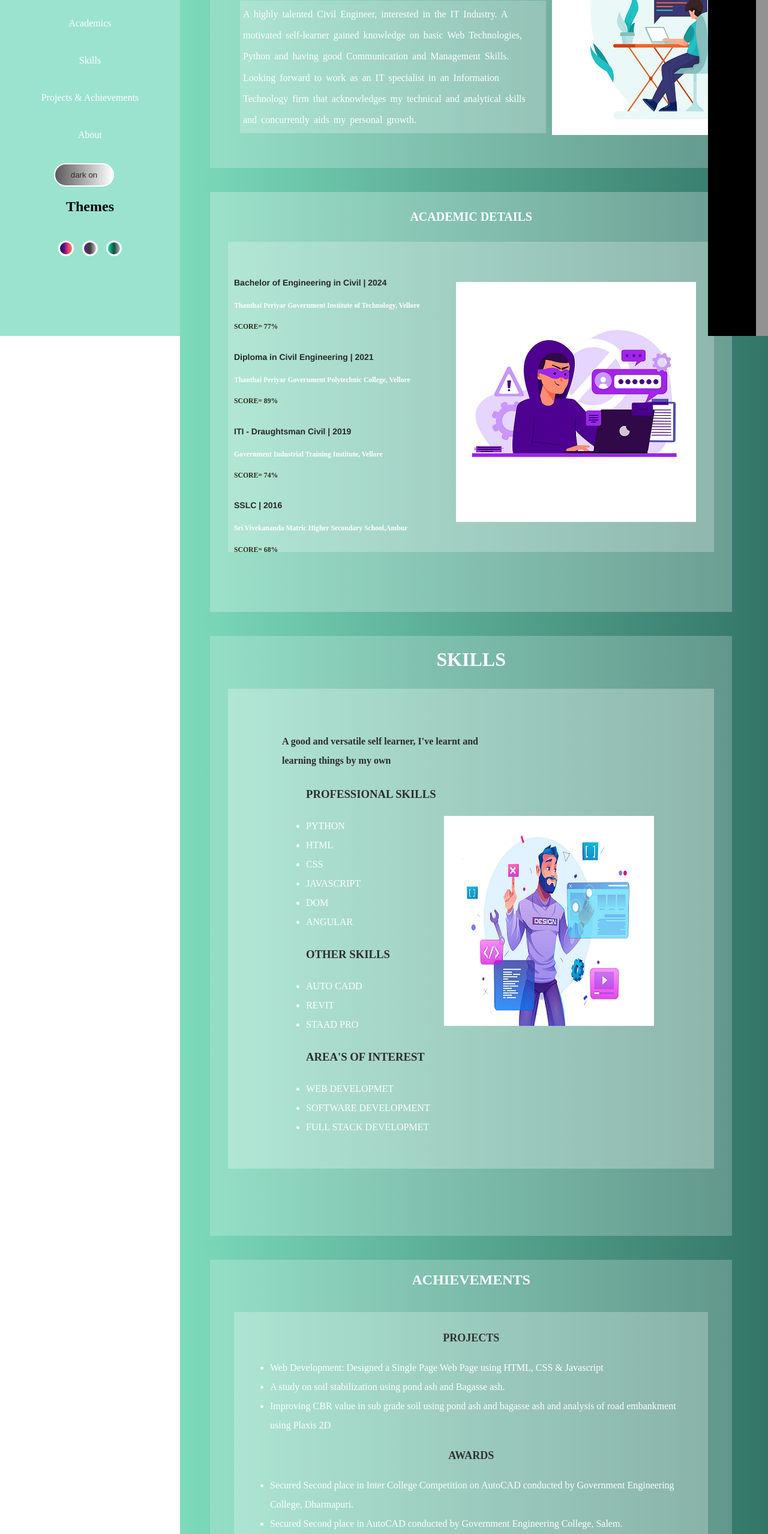
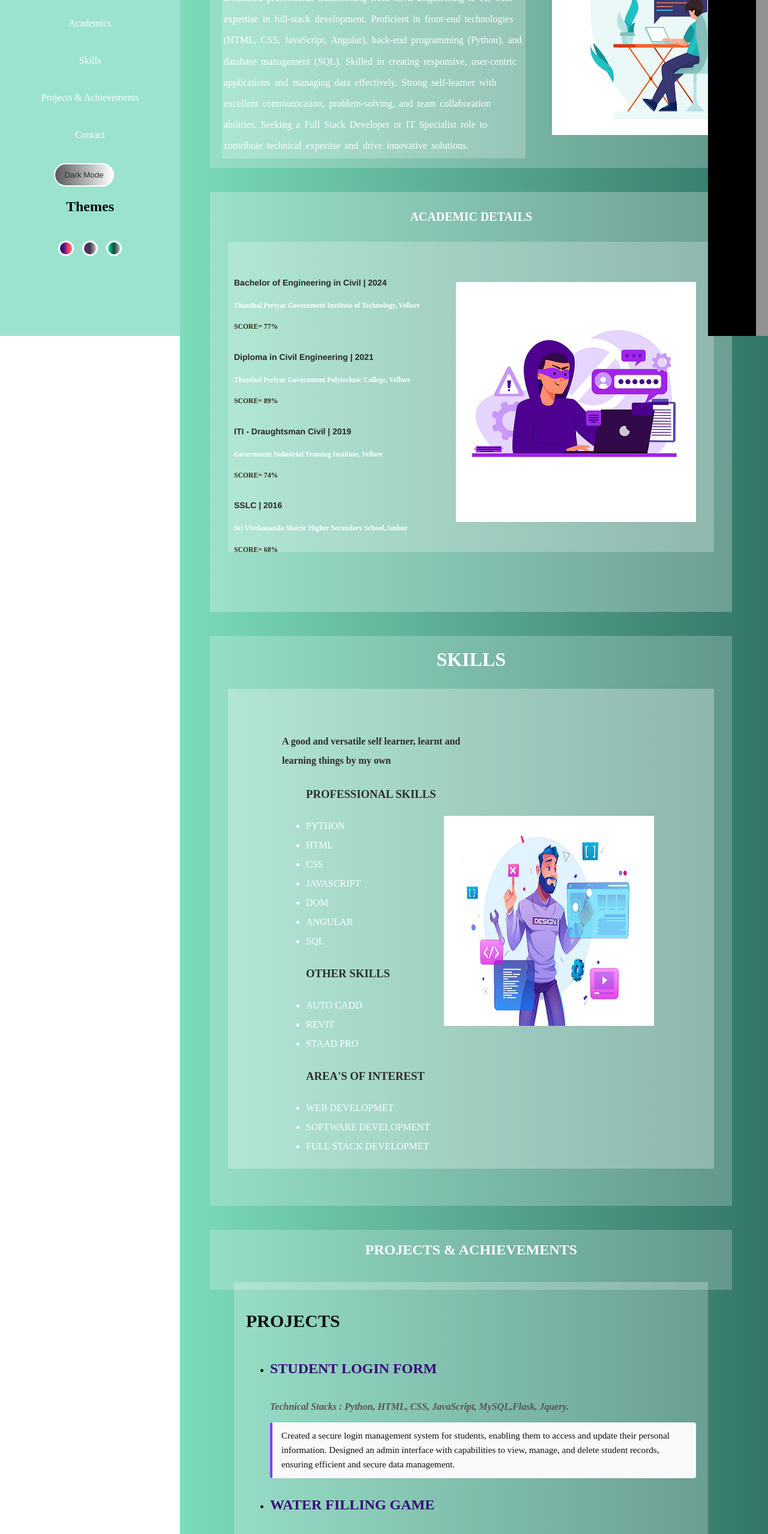
Before and after one commit to Yashvanth-B/DynamicResumeWebsite, a plain HTML site: page index.html in a window 1280 px wide. Shown: the part 240-2797 px from the top of the page at 60% size. Drawn offline with Linux system fonts and the light colour scheme.

Commit message:
ProjectUpdates

```diff
--- a/index.css
+++ b/index.css
@@ -70,7 +70,8 @@ body {
 
 #redbg {
   background-image: linear-gradient(
-    to right,rgb(24, 1, 97),
+    to right,
+    rgb(24, 1, 97),
     rgb(79, 23, 135),
     rgb(235, 54, 120),
     rgb(251, 119, 60)
@@ -103,7 +104,7 @@ rgb(251, 119, 60)
 /*-------------------------------------------------------------------------------nav bar----------------------------------------------------------*/
 @media (max-width: 500px) {
   #side {
-    display:block;
+    display: block;
     position: fixed;
     margin: 0px;
     width: 500px;
@@ -117,7 +118,6 @@ rgb(251, 119, 60)
     padding: 0px;
     margin: 10px 0px 0px 15px;
     text-align: left;
-
   }
   #namee a {
     display: inline-block;
@@ -127,24 +127,21 @@ rgb(251, 119, 60)
     padding: 0px;
     margin: 0px 0px 0px 20px;
     text-align: left;
-
   }
   #list {
     width: 500px;
     position: fixed;
-    top:70px;
+    top: 70px;
     left: 0px;
     text-decoration: none;
     margin: 0px;
     padding: 0px 0px 0px 0px;
     text-align: left;
-
   }
 
   #list li {
     display: inline;
     margin: 0px 10px 0px 12px;
-
   }
 
   #list li a {
@@ -154,7 +151,6 @@ rgb(251, 119, 60)
     margin: 0px;
     padding: 0px;
     background-color: transparent;
-
   }
   #list li a:hover {
     text-decoration: none;
@@ -170,7 +166,6 @@ rgb(251, 119, 60)
     top: 20px;
     right: 20px;
     padding: 2px 3px;
-
   }
   #theme {
     display: none;
@@ -183,7 +178,11 @@ rgb(251, 119, 60)
   display: inline-block;
   width: 80%;
   height: 100%;
-  background-image: linear-gradient(to right,rgb(124, 219, 187), rgb(48, 113, 100));
+  background-image: linear-gradient(
+    to right,
+    rgb(124, 219, 187),
+    rgb(48, 113, 100)
+  );
 }
 .m {
   display: inline-block;
@@ -203,10 +202,10 @@ rgb(251, 119, 60)
   color: rgb(192, 68, 68);
 }
 #home p {
-  margin: 30px 50px;
+  margin: 5px 20px;
   background-color: rgba(255, 255, 255, 0.23);
   display: inline-block;
-  padding: 5px;
+  padding: 3px;
   color: white;
   width: 500px;
   line-height: 2.2;
@@ -262,7 +261,7 @@ rgb(251, 119, 60)
 }
 /*-----------------------------------------------------------------------------------------------------------*/
 #skills {
-  height: 1000px;
+  height: 950px;
   display: inline-block;
   color: white;
 }
@@ -299,25 +298,60 @@ rgb(251, 119, 60)
 }
 /*-------------------------------------------------------------------------------------------------------------------------------------------*/
 #project {
-  height: 600px;
+  height: 100px;
   color: white;
   text-align: center;
 }
-#project h1 {
-  text-align: center;
-  color: rgb(49, 49, 49);
-  font-size: 18px;
+.ProjectHeader {
+  text-align: left;
+  color: rgb(15, 16, 19);
+  font-size: 30px;
 }
 #ap {
-  color: white;
+  color: rgb(14, 14, 14);
   line-height: 2;
   text-align: left;
   margin: 40px;
   background-color: rgba(255, 255, 255, 0.238);
   padding: 10px 20px;
 }
+
+.ProjectTitle {
+  color: #39087a;
+  font-size: 1.5em;
+  margin-top: 20px;
+}
+
+.ProjectTechStacks {
+  color: #555;
+  font-size: 1em;
+  margin: 5px 0;
+  font-style: italic;
+}
+
+.ProjectSummary {
+  font-size: 0.95em;
+  line-height: 1.6;
+  background: #f9f9f9;
+  padding: 10px 15px;
+  border-left: 4px solid #8b3bf3;
+  border-radius: 4px;
+  margin: 10px 0;
+}
+
+.ProjectLink a {
+  color: #007bff;
+  text-decoration: none;
+  font-weight: bold;
+}
+
+.ProjectLink a:hover {
+  text-decoration: underline;
+}
+
 /*-----------------------------------------------------------------------------------------------------------------------------------*/
 #about {
+  margin-top: 50px;
   text-align: center;
   height: 200px;
 }
@@ -372,10 +406,8 @@ rgb(251, 119, 60)
   background-color: rgb(160, 196, 189);
 }
 /*-----------------------------------------------------------------------------------------------------------*/
-@media (max-width: 500px)
-{
-#hd
-  {
+@media (max-width: 500px) {
+  #hd {
     display: none;
   }
   #mainscreen {
@@ -383,7 +415,11 @@ rgb(251, 119, 60)
     display: inline-block;
     width: 500px;
     height: 100%;
-  background-image: linear-gradient(to right,rgb(124, 219, 187), rgb(48, 113, 100));
+    background-image: linear-gradient(
+      to right,
+      rgb(124, 219, 187),
+      rgb(48, 113, 100)
+    );
   }
   .m {
     display: inline-block;
@@ -394,7 +430,7 @@ rgb(251, 119, 60)
     margin: 10px 50px;
   }
   #home p {
-  margin:10px 20px;
+    margin: 10px 20px;
     background-color: rgba(255, 255, 255, 0.23);
     display: inline-block;
     padding: 10px;
@@ -404,7 +440,7 @@ rgb(251, 119, 60)
     word-spacing: 3px;
   }
   #img1 {
-  position:relative;
+    position: relative;
     top: 0px;
     left: 70px;
     width: 250px;
@@ -417,7 +453,6 @@ rgb(251, 119, 60)
   }
   #edu_image {
     display: none;
-
   }
   #edu_content {
     display: inline-block;
@@ -426,7 +461,7 @@ display: none;
     padding: 0px 5px;
     line-height: 3;
     font-size: 10px;
-  margin: 10px 20px ;
+    margin: 10px 20px;
   }
   #skills {
     height: 850px;
@@ -444,7 +479,7 @@ display: none;
     line-height: 2;
     text-align: left;
     padding: 20px;
-  margin:0px;
+    margin: 0px;
   }
   #skills_image {
     display: inline-block;
@@ -452,7 +487,6 @@ display: none;
     top: 0px;
     left: 0px;
     display: none;
-
   }
   #sk {
     background-color: rgba(255, 255, 255, 0.273);
@@ -493,56 +527,4 @@ display: none;
     font-size: 10px;
     margin-top: 30px;
   }
-
-
-
-
-
-
-
-
-
-
-
-
-
-
-
-
-
-
-
-
-
-
-
-
-
-
-
-
-
-
-
-
-
-
-
-
-
-
-
-
-
-
-
-
-
-
-
-
-
-
-
-
 }
--- a/index.html
+++ b/index.html
@@ -9,21 +9,33 @@
     <header id="side">
       <nav id="namee">
         <h1>Yashvanth B</h1>
-        <a href="mailto:yashvanth.babu05@gmail.com"> yashvanth.babu05@gmail.com</a>
+        <a href="mailto:yashvanth.babu05@gmail.com">
+          yashvanth.babu05@gmail.com</a
+        >
       </nav>
       <ul id="list">
-        <li><a href="#home" onclick="callhome()" id="homeid"> Home </a></li>
+        <li>
+          <a href="#home" onclick="callhome()" id="homeid">
+            Profile Summmary
+          </a>
+        </li>
         <li><a href="#edu" onclick="callaca()" id="acaid"> Academics </a></li>
-        <li><a href="#skills" onclick="callskills()" id="skillid">Skills </a></li>
-        <li><a href="#project" onclick="callproject()" id="proid"> Projects & Achievements </a></li>
-        <li><a href="#about" onclick="callabout()" id="aboutid"> About </a></li>
+        <li>
+          <a href="#skills" onclick="callskills()" id="skillid">Skills </a>
+        </li>
+        <li>
+          <a href="#project" onclick="callproject()" id="proid">
+            Projects & Achievements
+          </a>
+        </li>
+        <li><a href="#about" onclick="callabout()" id="aboutid"> Contact </a></li>
       </ul>
       <input
         type="button"
         id="darkmode"
         onclick="dark()"
         ondblclick="offd()"
-        value="dark on"
+        value="Dark Mode"
       />
       <nav id="theme">
         <h2 id="themeselect" onclick="themeon()">Themes</h2>
@@ -57,12 +69,15 @@
             Self Learner!
           </h1>
           <p>
-            A highly talented Civil Engineer, interested in the IT Industry. A
-            motivated self-learner gained knowledge on basic Web Technologies,
-            Python and having good Communication and Management Skills. Looking
-            forward to work as an IT specialist in an Information Technology
-            firm that acknowledges my technical and analytical skills and
-            concurrently aids my personal growth.
+            Dedicated professional transitioning from Civil Engineering to IT,
+            with expertise in full-stack development. Proficient in front-end
+            technologies (HTML, CSS, JavaScript, Angular), back-end programming
+            (Python), and database management (SQL). Skilled in creating
+            responsive, user-centric applications and managing data effectively.
+            Strong self-learner with excellent communication, problem-solving,
+            and team collaboration abilities. Seeking a Full Stack Developer or
+            IT Specialist role to contribute technical expertise and drive
+            innovative solutions.
           </p>
         </div>
         <img src="img/first.jpg" alt="profil" id="img1" />
@@ -108,8 +123,8 @@
         <section id="sk">
           <div id="skills_content">
             <h4>
-              A good and versatile self learner, I've learnt and learning things
-              by my own
+              A good and versatile self learner, learnt and learning things by
+              my own
             </h4>
             <ul>
               <h3>PROFESSIONAL SKILLS</h3>
@@ -119,6 +134,7 @@
               <li>JAVASCRIPT</li>
               <li>DOM</li>
               <li>ANGULAR</li>
+              <li>SQL</li>
             </ul>
             <ul>
               <h3>OTHER SKILLS</h3>
@@ -141,47 +157,79 @@
       <!-------------------------------------------------------------------------------------------------------------------------------------------------------------------------->
       <div id="project" class="m">
         <section>
-          <h2>ACHIEVEMENTS</h2>
+          <h2>PROJECTS & ACHIEVEMENTS</h2>
           <div id="ap">
-            <h1>PROJECTS</h1>
+            <h1 class="ProjectHeader" >PROJECTS</h1>
             <ul>
-              <li>
-                Web Development: Designed a Single Page Web Page using HTML, CSS
-                & Javascript
+              <li class="AllProjects">
+                <h3 class="ProjectTitle"> STUDENT LOGIN FORM</h3>
+                <h4 class="ProjectTechStacks">
+                  Technical Stacks : Python, HTML, CSS, JavaScript, MySQL,Flask,
+                  Jquery.
+                </h4>
+                <p class="ProjectSummary">
+                  Created a secure login management system for students,
+                  enabling them to access and update their personal information.
+                  Designed an admin interface with capabilities to view, manage,
+                  and delete student records, ensuring efficient and secure data
+                  management.
+                </p>
               </li>
-              <li>
-                A study on soil stabilization using pond ash and Bagasse ash.
+
+              <li class="AllProjects">
+                <h3 class="ProjectTitle"> WATER FILLING GAME</h3>
+                <h4 class="ProjectTechStacks">Technical Stacks : Python</h4>
+                <p class="ProjectSummary">
+                  Designed and developed a Python game inspired by the
+                  water-filling concept. In this game, players compete against
+                  the computer by setting a maximum limit. The player whose
+                  number causes the total to exceed this limit loses the game.
+                  <a
+                    class="GitHubLink"
+                    href="https://github.com/Yashvanth-B/Water-filling-game.git"
+                    >View GitHub Repo</a
+                  >
+                </p>
               </li>
-              <li>
-                Improving CBR value in sub grade soil using pond ash and bagasse
-                ash and analysis of road embankment using Plaxis 2D
+
+              <li class="AllProjects">
+                <h3 class="ProjectTitle"> DYNAMIC RESUME WEBSITE</h3>
+                <h4 class="ProjectTechStacks">
+                  Technical Stacks : HTML, CSS, JavaScript and DOM
+                </h4>
+                <p class="ProjectSummary">
+                  Independently designed, architected, and developed a dynamic
+                  website using HTML, CSS, and JavaScript, with functionality to
+                  alter its appearance based on user input.
+                  <a
+                    class="GitHubLink"
+                    href="https://github.com/Yashvanth-B/DynamicResumeWebsite"
+                  >
+                    View GitHub Repo</a
+                  >
+                </p>
+              </li>
+
               </li>
             </ul>
 
-            <h1>AWARDS</h1>
-            <ul>
-              <li>
-                Secured Second place in Inter College Competition on AutoCAD
-                conducted by Government Engineering College, Dharmapuri.
-              </li>
-              <li>
-                Secured Second place in AutoCAD conducted by Government
-                Engineering College, Salem.
-              </li>
-            </ul>
+            <h1> CERTIFICATIONS </h1>
+		<ul>
+			<li><b>1. </b> Advanced Python Programming. </li>
+			<li><b>2. </b> Web Design & Web Application Development using HTML, CSS, JavaScript, Angular</li>
+		</ul>
 
-            <h1>EXTRA CURRICULAR</h1>
-            <ul>
-              <li>
-                Co-ordinated and Conducted an Event for AutoCAD at Symposium
-                held at college, which proves my Management Skills.
-              </li>
-              <li>
-                Event Head for the Technical Symposium held at college premises
-                on Final year, which proves my Communication, Leadership and
-                Independency Skills.
-              </li>
-            </ul>
+		<h1> AWARDS </h1>
+		<ul>
+			<li><b>1. </b> Secured Second place in Inter College Competition on AutoCAD conducted by Government Engineering College, Dharmapuri.</li>
+			<li><b>2. </b> Secured Second place in AutoCAD conducted by Government Engineering College, Salem.</li>
+		</ul>
+
+		<h1> EXTRA CURRICULAR </h1>
+		<ul>
+			<li><b>1. </b> Co-ordinated and Conducted an Event for AutoCAD at Symposium held at college, which	proves my Management Skills.</li>
+			<li><b>2. </b> Event Head for the Technical Symposium held at college premises on Final year, which proves my Communication, Leadership and Independency Skills.</li>
+		</ul>
           </div>
         </section>
       </div>
@@ -189,10 +237,14 @@
       <div id="about" class="m">
         <h2>Yashvanth_B</h2>
         <li>
-          <a class="gmail_link" href="mailto:yashvanth.babu05@gmail.com">yashvanth.babu05@gmail.com</a>
+          <a class="gmail_link" href="mailto:yashvanth.babu05@gmail.com"
+            >yashvanth.babu05@gmail.com</a
+          >
         </li>
         <li>
-          <a class="gmail_link" href="https://github.com/Yashvanth-B">Git Hub</a>
+          <a class="gmail_link" href="https://github.com/Yashvanth-B"
+            >Git Hub</a
+          >
         </li>
         <h3>Yashvanth_B : All right reserved</h3>
       </div>
```
Also changed, not shown: index.js (+31 -28 lines). Lines whose indentation alone changed are shown as unchanged.
